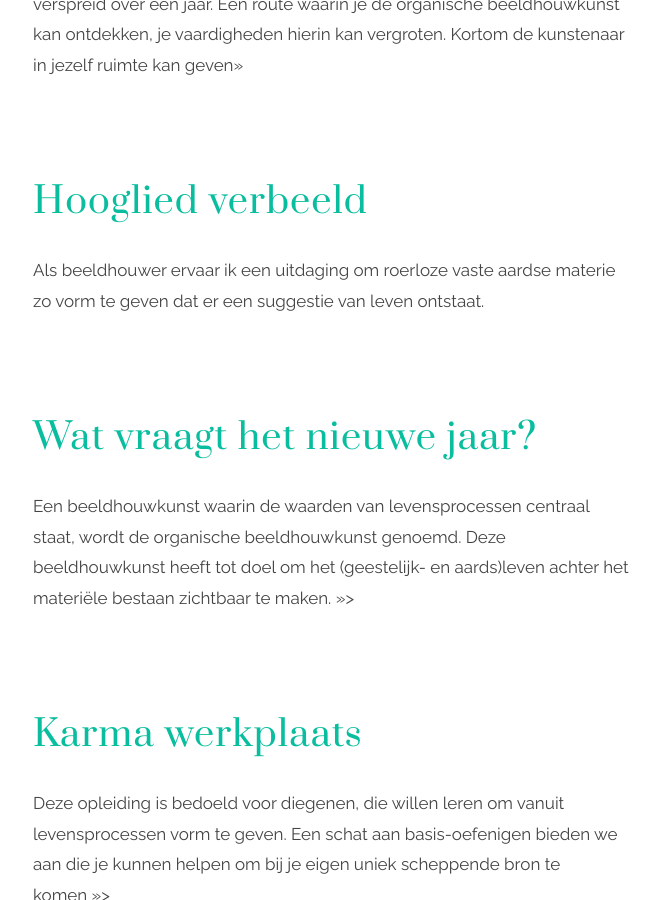
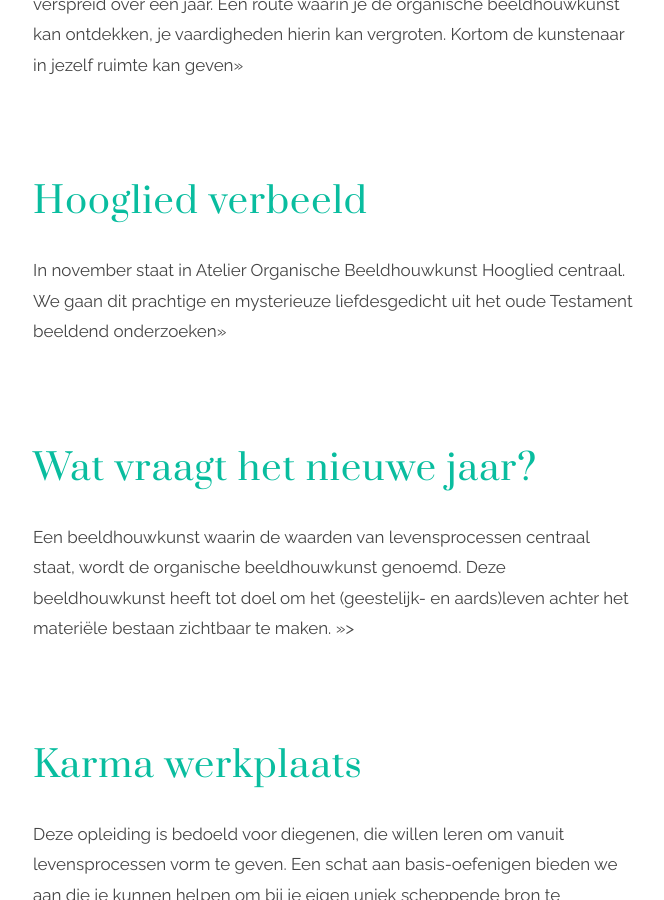
Before and after one commit to feicohajonides2020/feicohajonides2020.github.io, a Jekyll site: the page built from index.html, in a window 1280 px wide and 900 px high, scrolled down 1233 px. Shown: the whole window, without its empty margins (307-971 px from the left). Built offline with Jekyll 4.4.1, drawn with Linux system fonts in a browser that asks for light colours; the list of posts is cut into pages by our own code.

Commit message:
Update 2019-10-06-Hooglied verbeeld.md

```diff
--- a/_posts/2019-10-06-Hooglied verbeeld.md
+++ b/_posts/2019-10-06-Hooglied verbeeld.md
@@ -6,29 +6,27 @@
     align:
     text: light
 ---
-Als beeldhouwer ervaar ik een uitdaging om roerloze vaste aardse materie zo vorm te geven dat er een suggestie van leven ontstaat.
-
-{% include image.html img="https://25853585-541091259790646543.preview.editmysite.com/uploads/2/5/8/5/25853585/kiem-hout_orig.jpg" alt="Alt for image" caption="Kiem -eikenhout-" %}
-
-Niet alleen in de plantenwereld vind je kiemen. Ook in ons menszijn leven kiemen. Bijvoorbeeld als een bepaald vermogen dat sluimert eindelijk de tijd krijgt om zich te ontplooien en een spreekwoordelijke bloem te worden.
-
-{% include image.html img="https://25853585-541091259790646543.preview.editmysite.com/uploads/2/5/8/5/25853585/swing_orig.jpg" alt="Alt for image" caption="Swing" %}
-
-Als we onze wilskracht kunnen bundelen en hanteren zijn we tot veel instaat.
-
-{% include image.html img="https://25853585-541091259790646543.preview.editmysite.com/uploads/2/5/8/5/25853585/levenskracht-hl_orig.jpg" alt="Alt for image" caption="Levenskracht" %}
-
-Het is een feest om een plant zich te zien ontplooien. Naar onder toe zoekt de plant de verbinding met de aarde. Naar boven toe zoekt het de verbinding met de zon. Daar tussen bruist het leven.
-
-{% include image.html img="https://25853585-541091259790646543.preview.editmysite.com/uploads/2/5/8/5/25853585/paassteen_orig.jpg" alt="Alt for image" caption="Paassteen" %}
-
-In de beeldhouwkunst worden er ingangen gezocht naar levende beelden. Beelden die de suggestie uitspreken dat ze leven. Misschien leven ze wel maar zien we dit nog niet.
 
 
+In november staat in Atelier Organische Beeldhouwkunst Hooglied centraal. We gaan dit  prachtige en mysterieuze liefdesgedicht uit het oude Testament beeldend onderzoeken>>
 
-## Een waterbeeld voor therapeuticum Aquamarijn te Arnhem
-De manier hoe dit therapeuticum met patienten om wil gaan, hebben we verbeeld in een waterbeeld. Voor een film van dit leven wekkend waterbeeld klik linksonder de foto.
 
-<div align="center">
-  <a href="https://vimeo.com/375091281"><img src="https://imgur.com/NEB6uqt.png" alt="Expositie"></a>
-</div>
+Laat mij kussen met de kussen van zijn mond!
+Want liefdevol zijn je liefkozingen, meer dan wijn.
+Hooglied 1:2
+
+Hooglied wordt ook wel de moeder van alle liederen genoemd. Vele kunstenaars hebben deze beeldrijke poëzie als een inspiratiebron gevonden.
+In deze twee dagen gaan we kunstzinnig opzoek naar het mysterie van dit liefdesgedicht. Zodat dit lied zich mogelijk ook in jou zou kunnen uitspreken.
+
+In de ochtend gaan we met kunstzinnige oefeningen een deel van dit lied onderzoeken. Om dan in de middag door middel van steen, koper of klei aan een eigen verbeelding van Hooglied te werken.
+
+Met: Feico Hajonides
+
+Plaats: De Aardewerkplaats - Windheuvelstraat 3 - Brummen
+
+Tijd: 8 en 9 november van 9.00 tot 16.00 uur.
+
+Kosten: 250,- euro (inclusief materiaal en lunch)
+
+Aanmelden:
+Klik op "contact" hierboven
```
